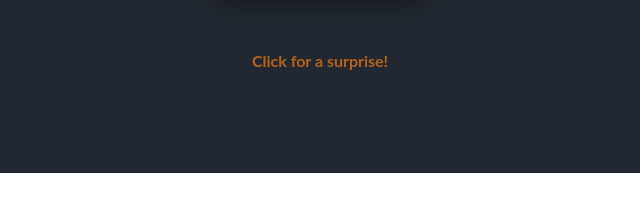
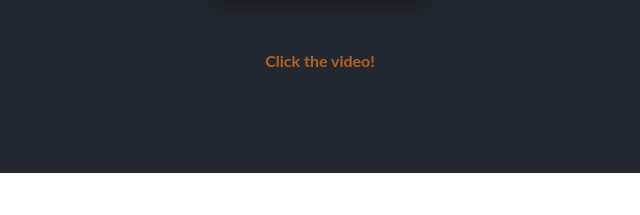
Before and after one commit to E000M/Elsa-Murati_Portfolio, a plain HTML site: page index.html in a window 1280 px wide. Shown: the part 1290-1505 px from the top of the page, 320-960 px from the left. Drawn offline with Linux system fonts and the light colour scheme; a script that the page names is missing.

Commit message:
Update message in about section

```diff
--- a/index.html
+++ b/index.html
@@ -433,7 +433,7 @@
   </div>
 
 
-  <p id="aboutBottomMsg">Click for a surprise!</p>
+  <p id="aboutBottomMsg">Click the video!</p>
 
   <script>
     const hero = document.getElementById("aboutHero");
```
